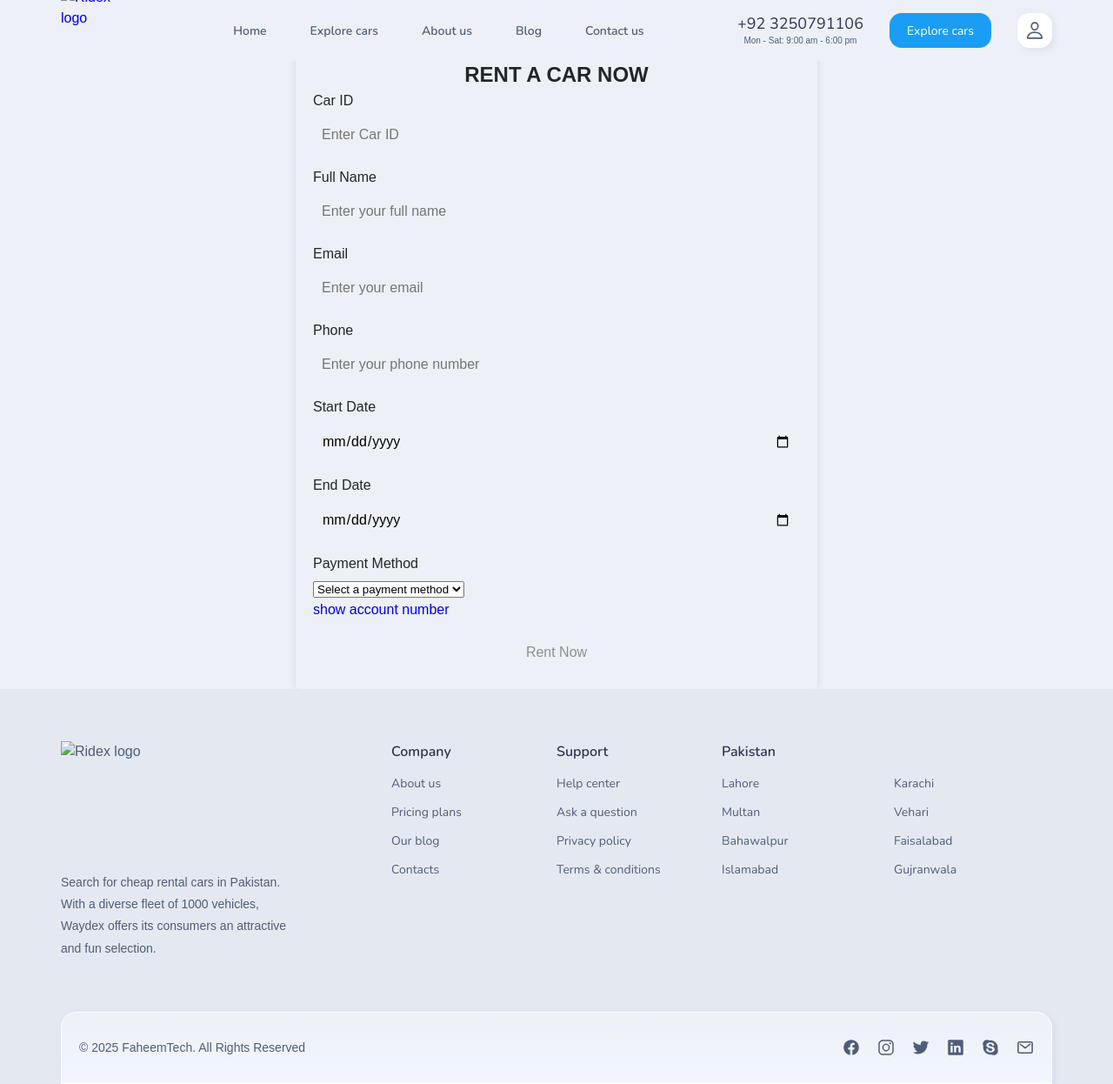
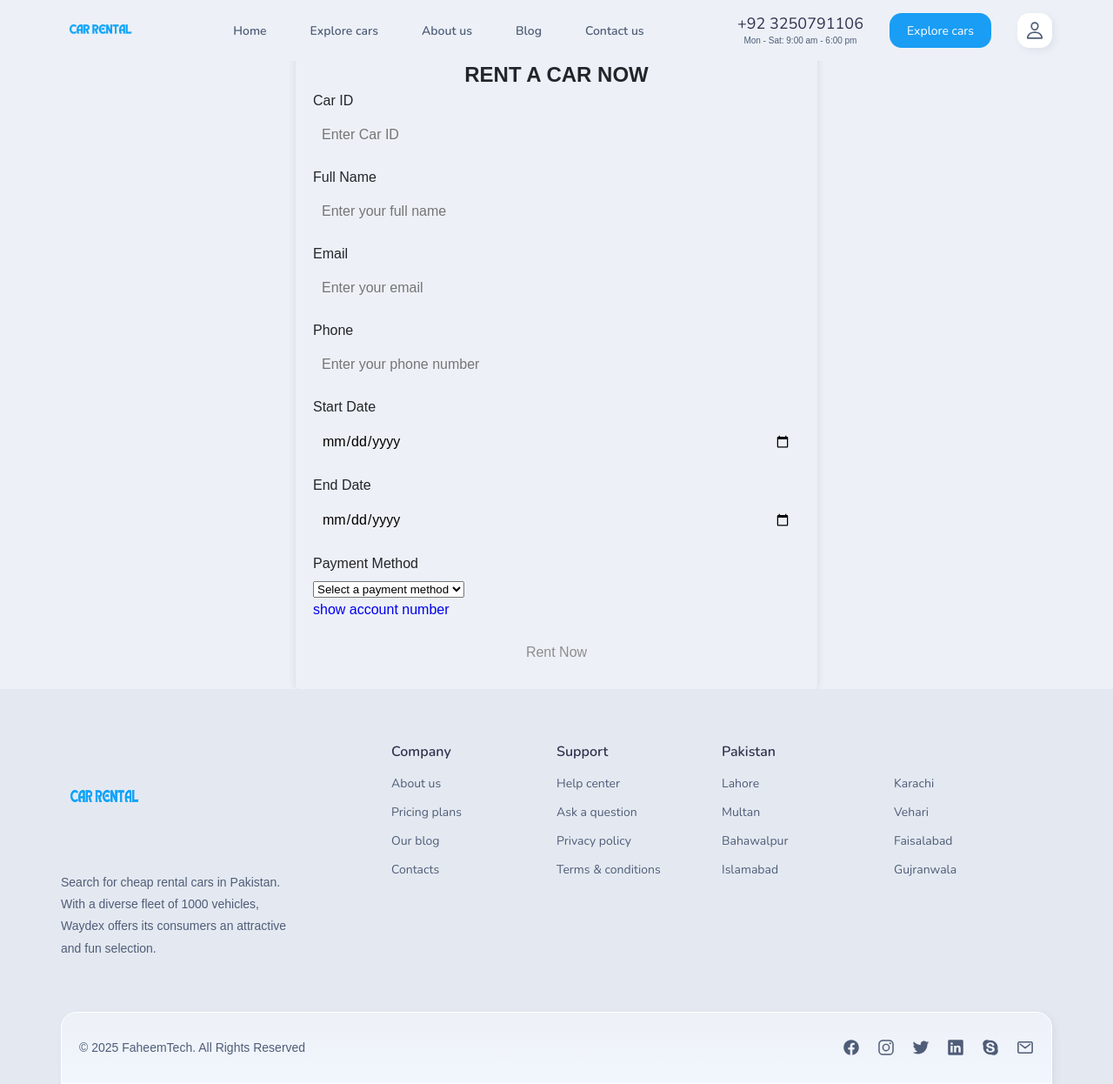
Before and after one commit to Faheem078/car-rental-system, a plain HTML site: page rent_now.html in a window 1280 px wide. Shown: the whole page at 87% size. Drawn offline with nearby package versions, Linux system fonts and the light colour scheme.

Commit message:
Update rent_now.html

```diff
--- a/rent_now.html
+++ b/rent_now.html
@@ -22,7 +22,7 @@
               <div class="overlay" data-overlay></div>
 
               <a href="#" class="logo">
-                <img src="./assets/images/logo.png" alt="Ridex logo" height="100px"  width="91px">
+                <img src="logo.png" alt="Ridex logo" height="100px"  width="91px">
               </a>
 
               <nav class="navbar" data-navbar>
@@ -135,7 +135,7 @@
 
         <div class="footer-brand">
           <a href="#" class="logo">
-            <img src="./assets/images/logo.png" alt="Ridex logo" height="130px" width="100px">
+            <img src="logo.png" alt="Ridex logo" height="130px" width="100px">
           </a>
 
           <p class="footer-text">
```
